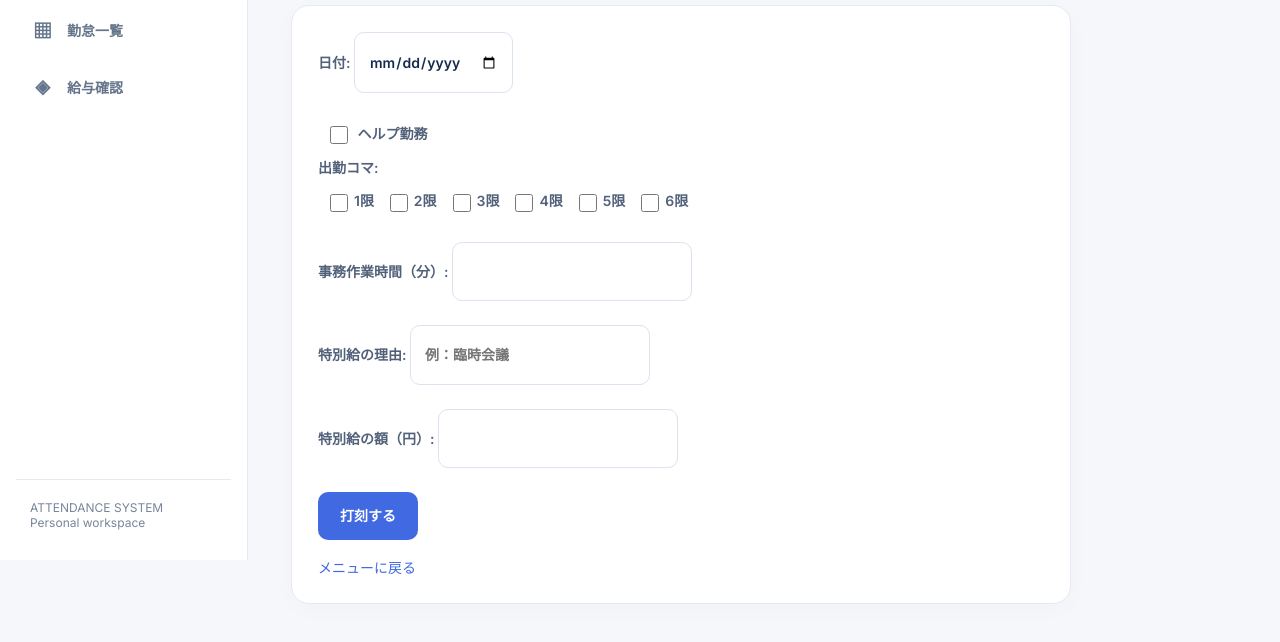
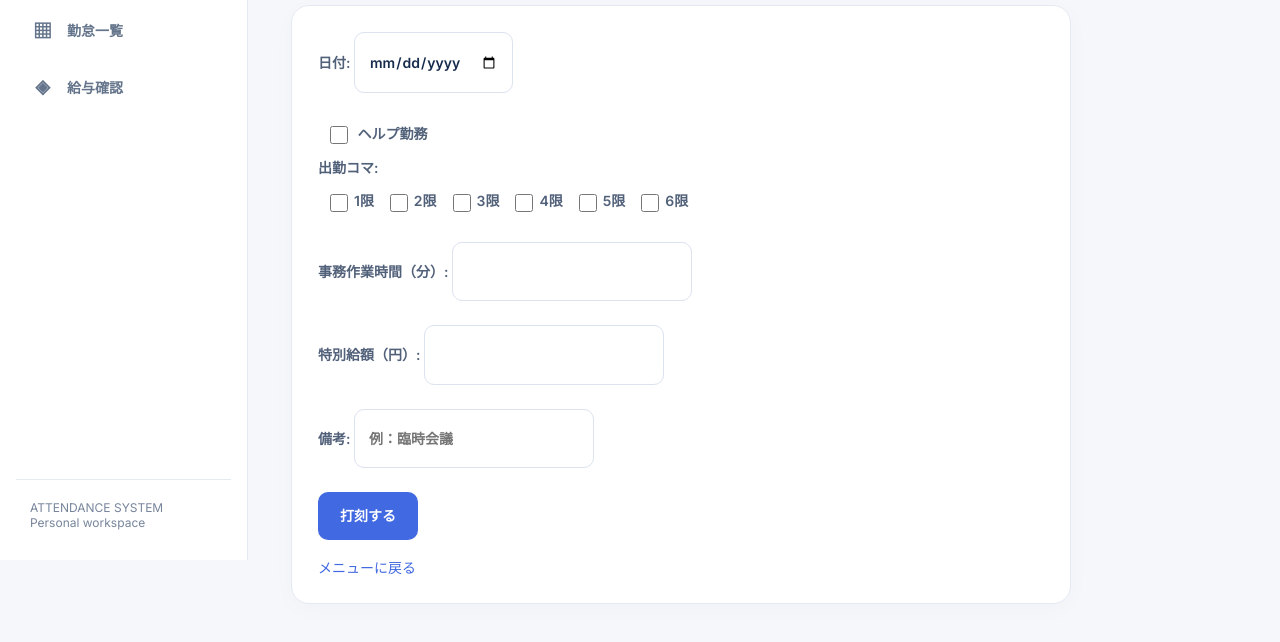
Before and after one commit to Yuya-96/attendance, a plain HTML site: page input.html in a window 1280 px wide. Shown: the part 240-882 px from the top of the page. Drawn offline with Linux system fonts and the light colour scheme.

Commit message:
Update input.html

```diff
--- a/input.html
+++ b/input.html
@@ -70,8 +70,8 @@
 <label><input name="periods" type="checkbox" value="5"/>5限</label>
 <label><input name="periods" type="checkbox" value="6"/>6限</label><br/><br/>
 <label>事務作業時間（分）: <input min="0" name="office_minutes" type="number"/></label><br/><br/>
-<label>特別給の理由: <input name="special_reason" placeholder="例：臨時会議" type="text"/></label><br/><br/>
-<label>特別給の額（円）: <input min="0" name="special_amount" type="number"/></label><br/><br/>
+<label>特別給額（円）: <input min="0" name="special_amount" type="number"/></label><br/><br/>
+<label>備考: <input name="special_reason" placeholder="例：臨時会議" type="text"/></label><br/><br/>
 <button type="submit">打刻する</button>
 </br></form>
 <br/>
```
